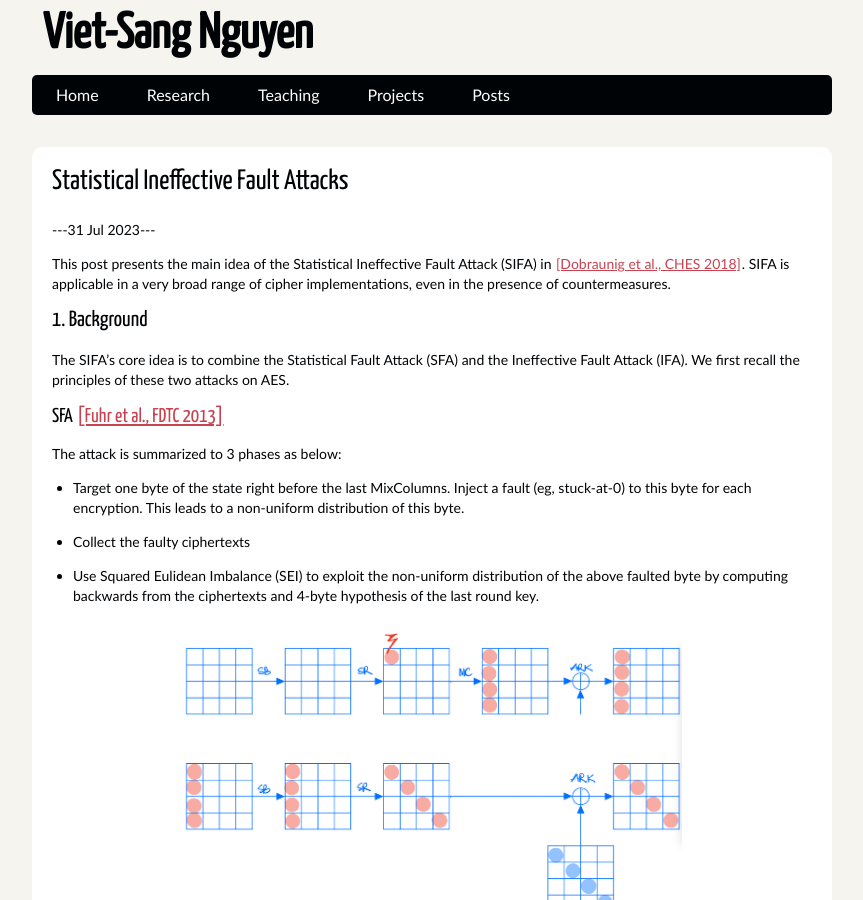
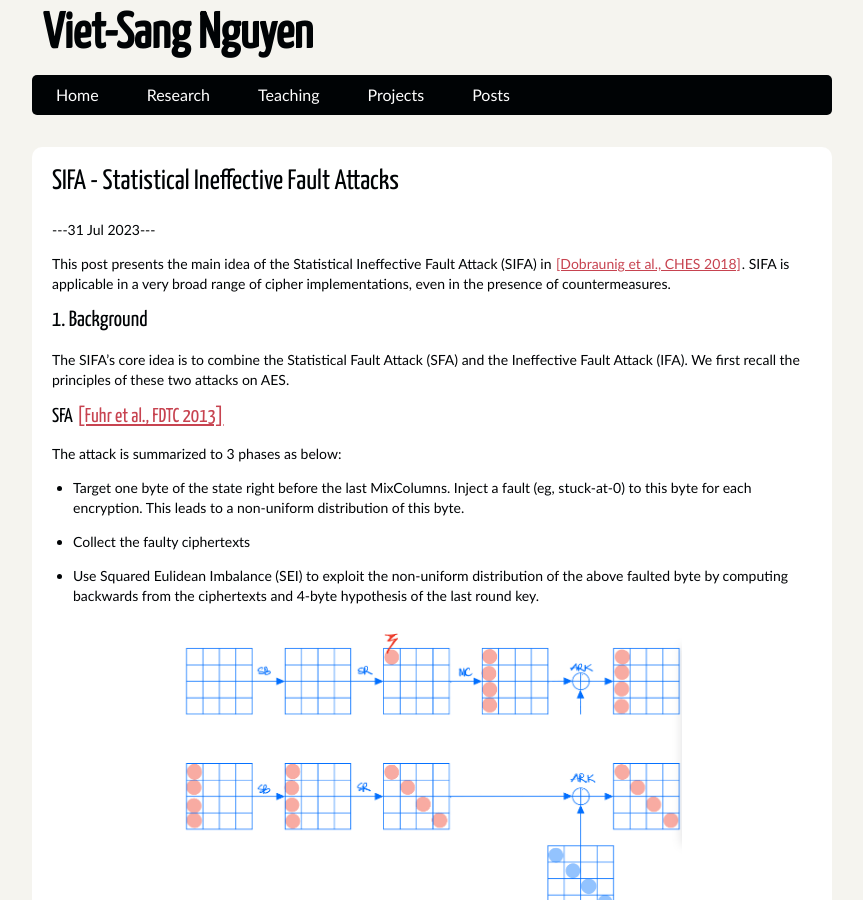
Before and after one commit to nvietsang/nvietsang.github.io, a Jekyll site: the page built from _posts/2023-07-31-SIFA.md, in a window 1280 px wide and 900 px high. Shown: the whole window, without its empty margins (208-1071 px from the left). Built offline with Jekyll 4.4.1, drawn with Linux system fonts in a browser that asks for light colours; formulas are drawn with MathJax 3.

Commit message:
change name of post

```diff
--- a/_posts/2023-07-31-Statistical-Ineffective-Fault-Attacks.md
+++ b/_posts/2023-07-31-SIFA.md
@@ -1,5 +1,6 @@
 ---
 layout: post
+title: SIFA - Statistical Ineffective Fault Attacks
 ---
 
 This post presents the main idea of the Statistical Ineffective Fault Attack (SIFA) in [[Dobraunig et al., CHES 2018]](https://tches.iacr.org/index.php/TCHES/article/view/7286). SIFA is applicable in a very broad range of cipher implementations, even in the presence of countermeasures.
```
